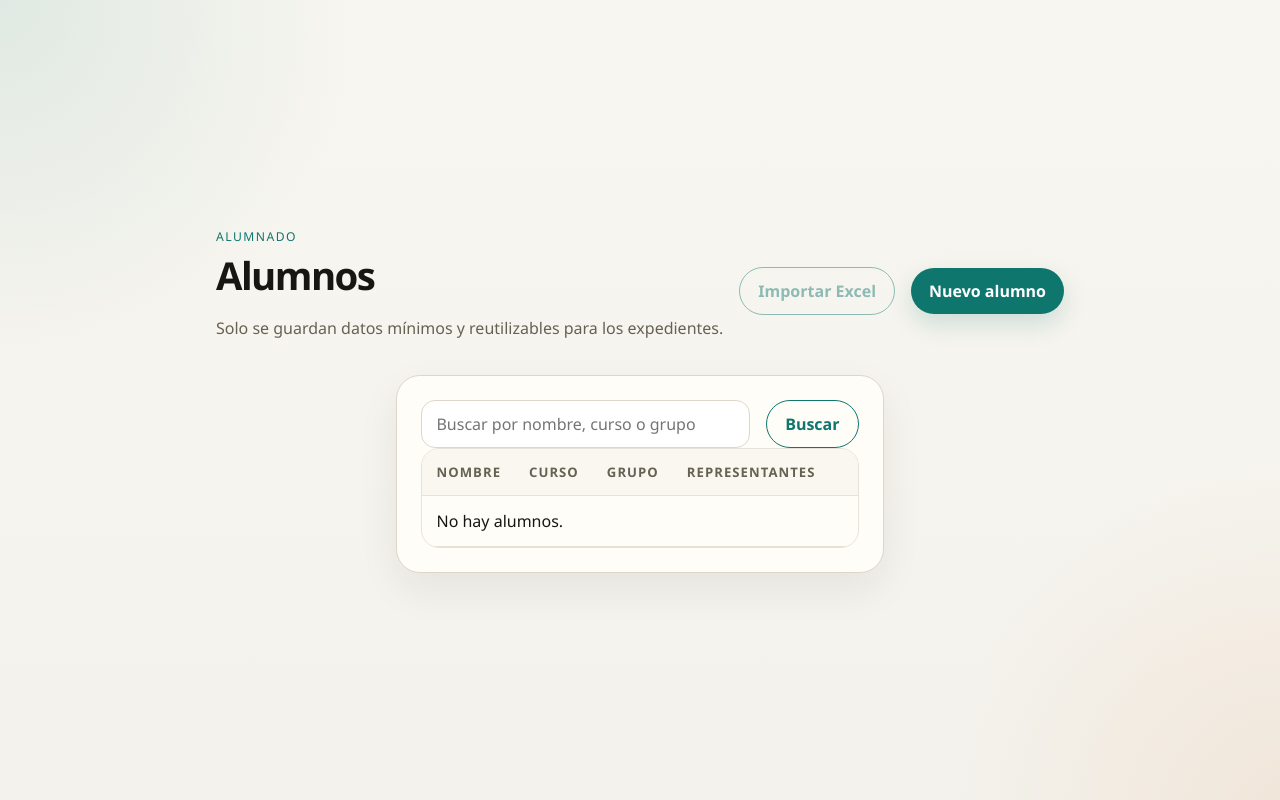
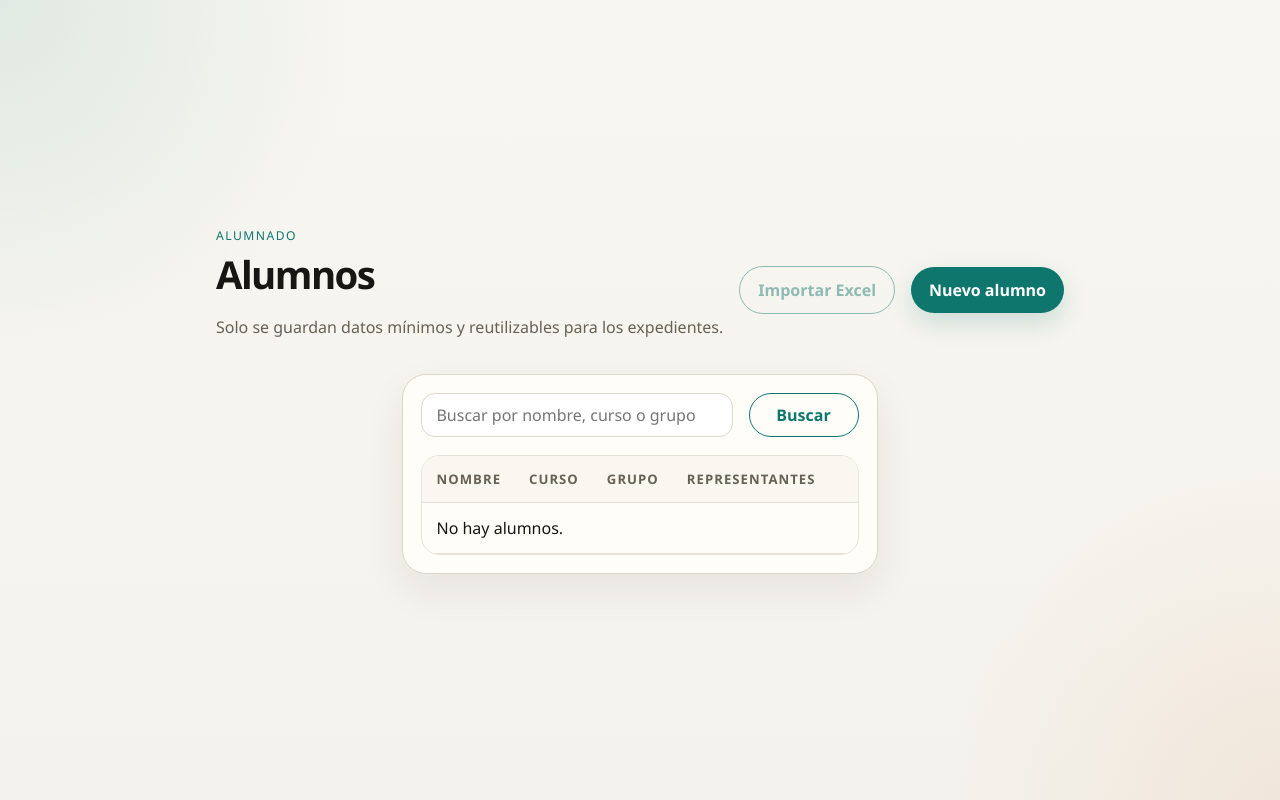
Before and after one commit to josemanuel74-make/expedientes, a Flask app: template templates/students/list.html in a window 1280 px wide. Run offline with Flask 3, Linux system fonts and the light colour scheme; the template is opened without the code that fills it, so the values that code supplies are empty.

Commit message:
Tighten students search toolbar layout

```diff
--- a/static/styles.css
+++ b/static/styles.css
@@ -569,6 +569,28 @@ a {
   flex-wrap: wrap;
 }
 
+.students-panel {
+  padding: 18px;
+}
+
+.students-toolbar {
+  align-items: center;
+  margin-bottom: 18px;
+}
+
+.students-toolbar input[type="search"] {
+  flex: 1 1 340px;
+  min-width: 220px;
+  height: 44px;
+}
+
+.students-toolbar .button {
+  flex: 0 0 auto;
+  min-width: 110px;
+  height: 44px;
+  padding: 0 18px;
+}
+
 .stats-grid {
   margin-bottom: 24px;
   flex-wrap: wrap;
@@ -1328,6 +1350,10 @@ textarea {
     text-align: center;
   }
 
+  .students-toolbar .button {
+    width: 100%;
+  }
+
   .summary-list {
     grid-template-columns: 1fr;
     gap: 6px;
--- a/templates/students/list.html
+++ b/templates/students/list.html
@@ -15,8 +15,8 @@
   </div>
 </header>
 
-<section class="panel">
-  <form method="get" class="toolbar">
+<section class="panel students-panel">
+  <form method="get" class="toolbar students-toolbar">
     <input type="search" name="q" value="{{ query }}" placeholder="Buscar por nombre, curso o grupo">
     <button class="button button-secondary" type="submit">Buscar</button>
   </form>
```
